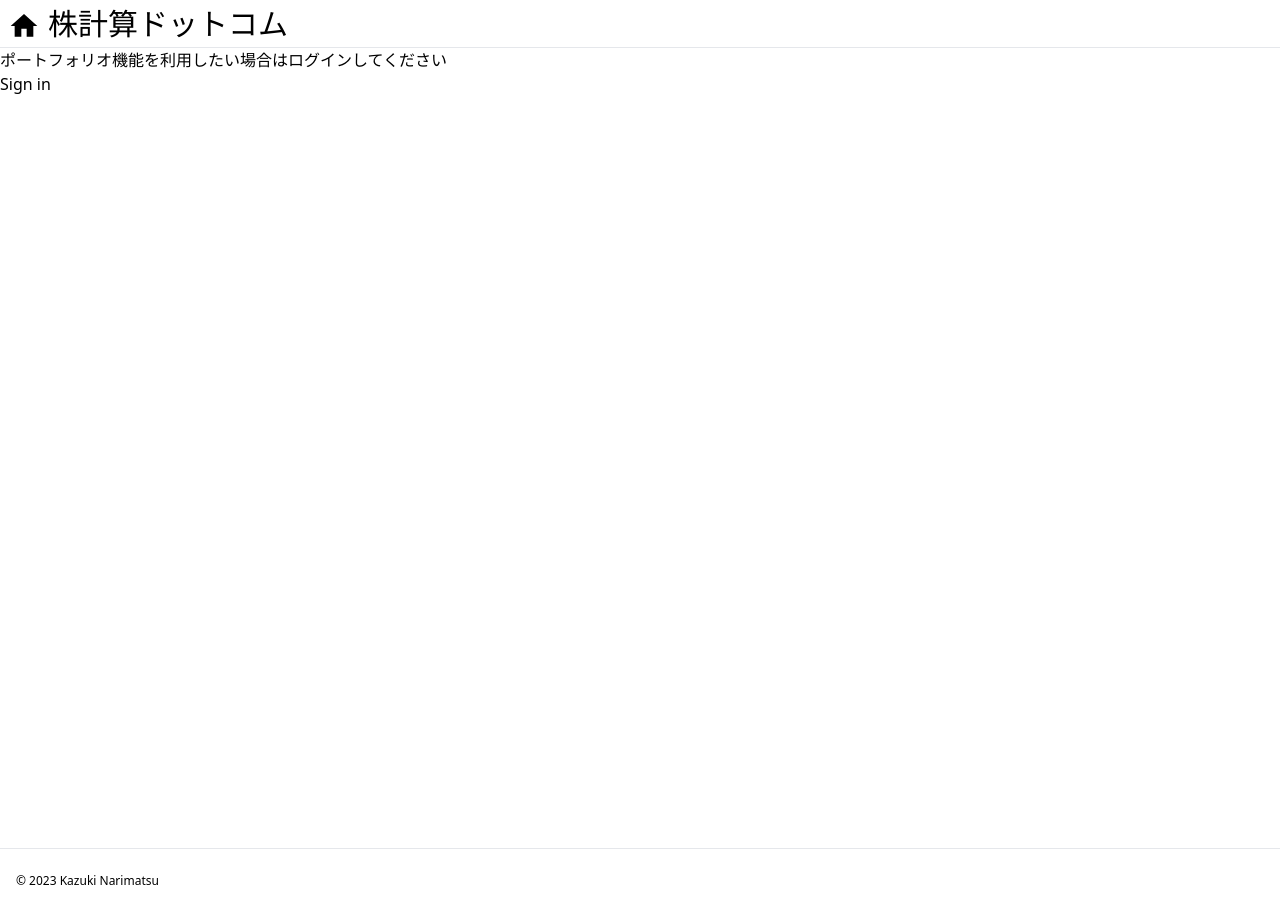
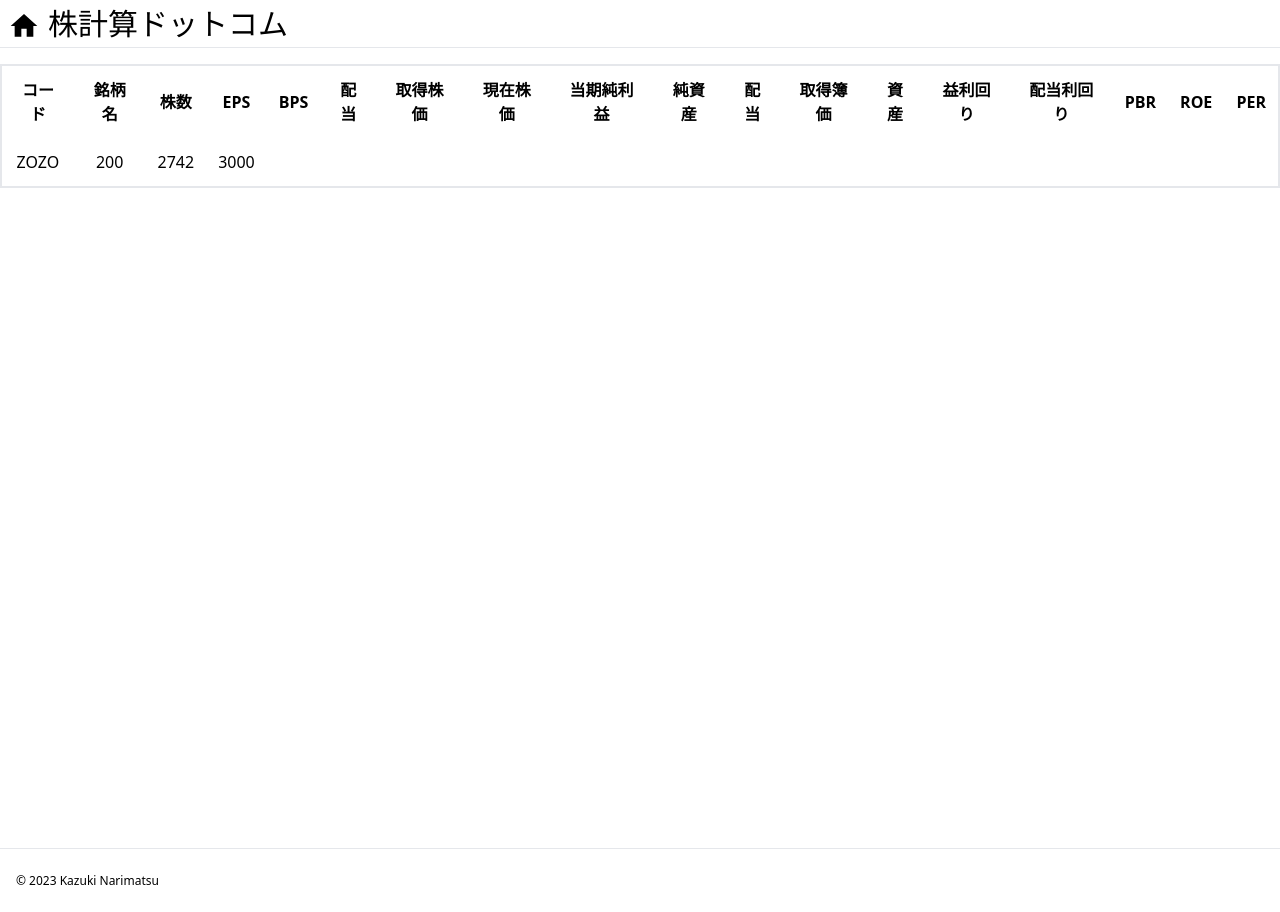
Before and after one commit to knarimatsu/kabukeisan_fe, a Next.js app: page /portfolio in a window 1280 px wide. Built offline with nearby package versions, Linux system fonts and the light colour scheme; no server answers.

Commit message:
feat:add some file

```diff
--- a/src/libs/api/onkabu.ts
+++ b/src/libs/api/onkabu.ts
@@ -1,5 +1,5 @@
 import axios from "axios";
-import { CalcData } from "../client/interfaces/calc-data";
+import { CalcData } from "../../types/calc-data";
 
 const calcOnkabuUrl = "/calc-onkabu/";
 axios.defaults.headers.post["Content-Type"] = "application/json;charset=utf-8";
--- a/src/pages/calc-stock/index.tsx
+++ b/src/pages/calc-stock/index.tsx
@@ -6,9 +6,8 @@ import { calcValueState } from "../../libs/recoil/atom";
 import { calcCompanyValue } from "../../libs/service/calc-value";
 import React, { useState } from "react";
 import dynamic from "next/dynamic";
-import { PostData } from "../../libs/client/interfaces/post-data";
-import { Modal } from "@mui/material";
 import ModalComponent from "../../components/ModalComponent";
+import { PostData } from "../../types/post-data";
 
 const Header = dynamic(() => import("../../components/Header"));
 const Footer = dynamic(() => import("../../components/Footer"));
@@ -22,10 +21,6 @@ const Calc = () => {
     const { t } = useTranslation();
     const [calcValueResult, setCalcValueResult] =
         useRecoilState(calcValueState);
-
-    const openModal = (data: PostData) => {
-        setModalIsOpen(true);
-    };
 
     const closeModal = () => {
         setModalIsOpen(false);
--- a/src/pages/onkabu/index.tsx
+++ b/src/pages/onkabu/index.tsx
@@ -1,6 +1,6 @@
 import { useForm } from "react-hook-form";
 import { useTranslation } from "react-i18next";
-import { CalcData } from "../../libs/client/interfaces/calc-data";
+import { CalcData } from "../../types/calc-data";
 import { useRecoilState } from "recoil";
 import { onkabuResultState } from "../../libs/recoil/atom";
 import React, { useState } from "react";
--- a/src/pages/portfolio/index.tsx
+++ b/src/pages/portfolio/index.tsx
@@ -1,35 +1,39 @@
 import { useSession, signIn, signOut } from "next-auth/react";
 import dynamic from "next/dynamic";
 import React from "react";
+import { HEADERCOLUMN } from "../../utils/header-column";
 
 const Header = dynamic(() => import("../../components/Header"));
 const Footer = dynamic(() => import("../../components/Footer"));
 
 const Portfolio = () => {
     const { data: session } = useSession();
+
     return (
         <>
             <Header />
-            <main className="h-screen dark:bg-black dark:text-gray-400">
-                {session && (
-                    <div>
-                        <h1>ポートフォリオ</h1>
-                        <p>ログインユーザー</p>
-                        <div>{session.user?.name}</div>
-                        <p>ログインユーザーメールアドレス</p>
-                        <div>{session.user?.email}</div>
-                        <img src={session.user?.image as string} />
-                        <button onClick={() => signOut()}>Sign out</button>
-                    </div>
-                )}
-                {!session && (
-                    <div>
-                        <p>
-                            ポートフォリオ機能を利用したい場合はログインしてください
-                        </p>
-                        <button onClick={() => signIn()}>Sign in</button>
-                    </div>
-                )}
+            <main className="h-screen w-full dark:bg-black dark:text-gray-400">
+                <div className="overflow-x-auto pt-4">
+                    <table className="overflow-scroll p-4 min-w-min my-auto mx-auto border-solid border-2">
+                        <thead className="border-bottom-2">
+                            <tr>
+                                {HEADERCOLUMN.map((column) => (
+                                    <th className="p-3 text-center">
+                                        {column}
+                                    </th>
+                                ))}
+                            </tr>
+                        </thead>
+                        <tbody>
+                            <tr>
+                                <td className="p-3 text-center">ZOZO</td>
+                                <td className="p-3 text-center">200</td>
+                                <td className="p-3 text-center">2742</td>
+                                <td className="p-3 text-center">3000</td>
+                            </tr>
+                        </tbody>
+                    </table>
+                </div>
             </main>
             <Footer />
         </>
--- /dev/null
+++ b/src/utils/header-column.ts
@@ -0,0 +1,20 @@
+export const HEADERCOLUMN = [
+    "コード",
+    "銘柄名",
+    "株数",
+    "EPS",
+    "BPS",
+    "配当",
+    "取得株価",
+    "現在株価",
+    "当期純利益",
+    "純資産",
+    "配当",
+    "取得簿価",
+    "資産",
+    "益利回り",
+    "配当利回り",
+    "PBR",
+    "ROE",
+    "PER",
+];
```
Also changed, not shown: src/types/calc-data.ts (renamed from src/libs/client/interfaces/calc-data.ts), src/types/color-enum.ts (renamed from src/libs/client/interfaces/color-enum.ts), src/types/post-data.ts (renamed from src/libs/client/interfaces/post-data.ts), tsconfig.json (indentation only).
